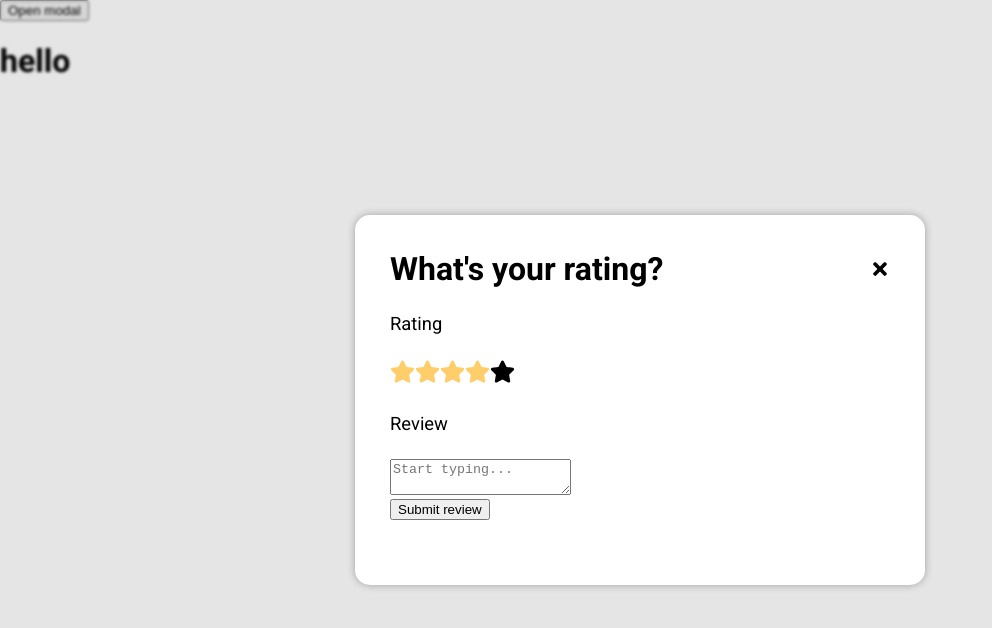
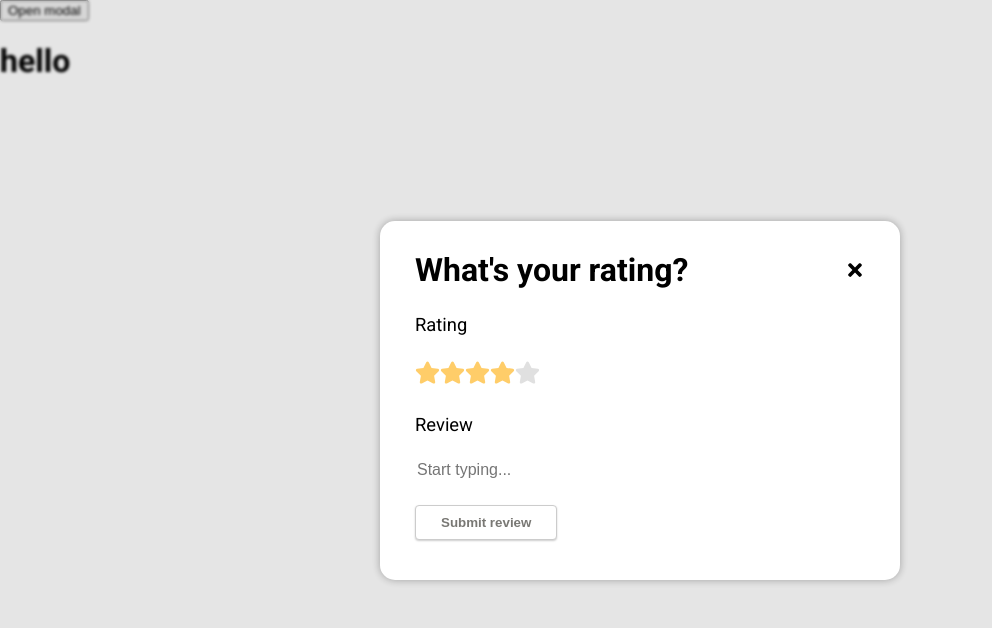
Before and after one commit to Looskie/Coding-challenge-v2, a Next.js app: page / in a window 1280 px wide. Both pictures are taken after a click on the button "Open modal". Shown: the top 628 px of the page, without its empty margins (0-992 px from the left). Built offline with nearby package versions, Linux system fonts and the light colour scheme.

Commit message:
Fix: Better stylign

```diff
--- a/components/button.tsx
+++ b/components/button.tsx
@@ -2,6 +2,15 @@ import styled from "styled-components";
 
 const Btn = styled.button`
   display: block;
+  margin: 25px 0 10px;
+  background: #fff;
+  color: #797874;
+  font-weight: 600;
+  border: 1px solid #cccccc;
+  border-radius: 4px;
+  padding: 9px 25px;
+  cursor: pointer;
+  box-shadow: 0px 1px 2px rgba(0, 0, 0, 0.2);
 `;
 
 export const Button = ({
--- a/components/modalManager.tsx
+++ b/components/modalManager.tsx
@@ -22,11 +22,11 @@ const Wrapper = styled.div`
 
 const Container = styled.div`
   width: 80%;
-  max-width: 500px;
-  min-height: 300px;
+  max-width: 450px;
+  min-height: 250px;
   max-height: 80%;
   border-radius: 15px;
-  padding: 35px;
+  padding: 30px 35px;
   overflow: scroll;
   background: white;
   box-shadow: rgb(0 0 0 / 30%) 0px 0px 9px;
--- a/components/modals/ratingModal.tsx
+++ b/components/modals/ratingModal.tsx
@@ -10,13 +10,19 @@ const Subtitle = styled.h1`
   font-size: 1.15em;
 `;
 
+const Input = styled.input`
+  border: none;
+  font-size: 1em;
+  color: #929292;
+`;
+
 export const RatingModal = (): JSX.Element => {
   return (
     <Container>
       <Subtitle>Rating</Subtitle>
       <Stars />
       <Subtitle>Review</Subtitle>
-      <textarea placeholder="Start typing..."></textarea>
+      <Input placeholder="Start typing..." />
       <Button text="Submit review" onClick={() => console.log("post")} />
     </Container>
   );
--- a/components/stars.tsx
+++ b/components/stars.tsx
@@ -6,7 +6,7 @@ const StarsWrapper = styled.div``;
 const StarContainer = styled.span<{ filled: boolean }>`
   display: inline-flex;
   cursor: pointer;
-  color: ${({ filled }) => filled && "#FFCD69"};
+  color: ${({ filled }) => (filled ? "#FFCD69" : "#E0E0E0")};
 `;
 
 export const Stars = ({
```
